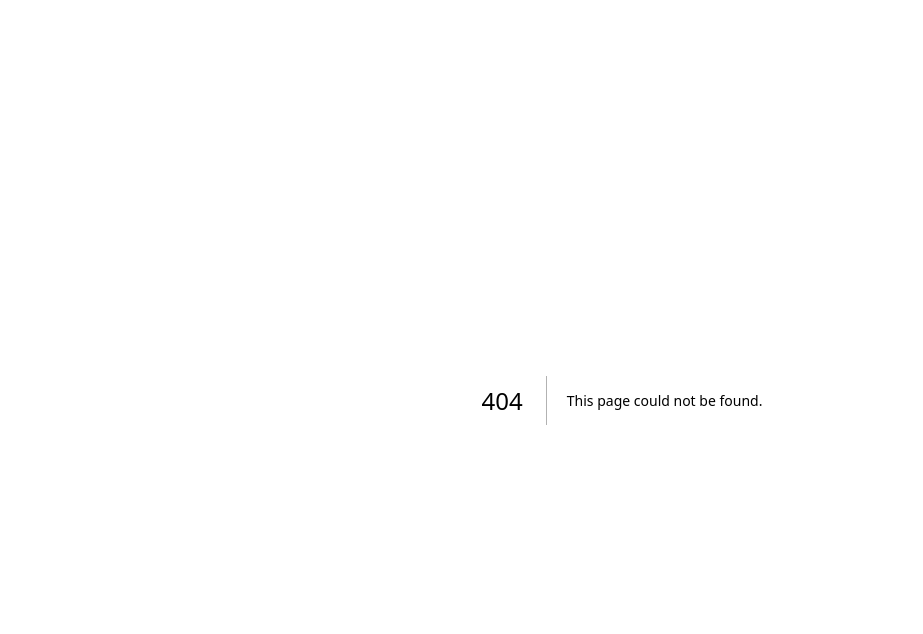
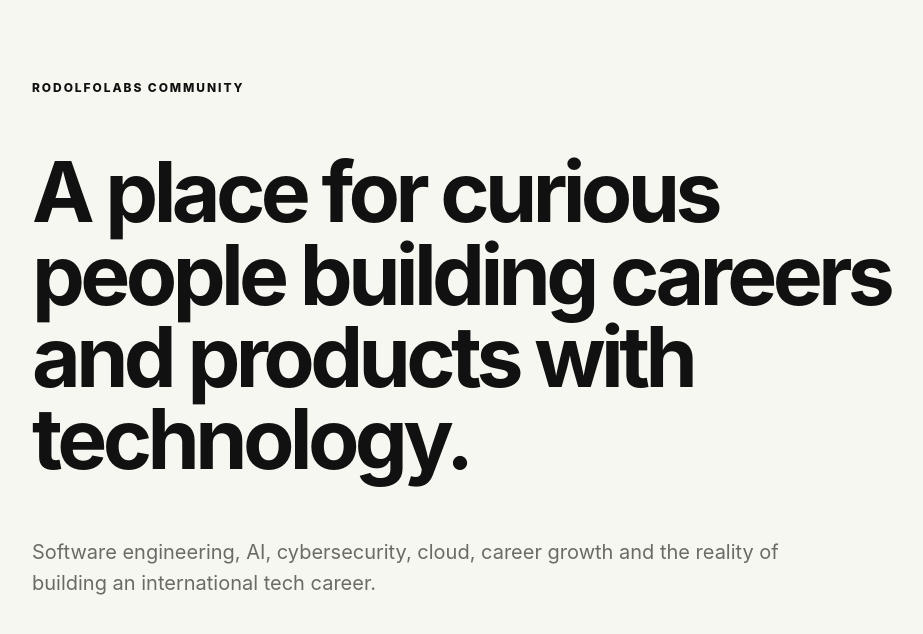
Before and after one commit to raduolivas/rodolfosilva_btt, a Next.js app: page /community in a window 1280 px wide. Before the commit this address had no page. Shown: the top 634 px of the page, without its empty margins (18-941 px from the left). Built offline with nearby package versions, Linux system fonts and the light colour scheme.

Commit message:
Add community page foundation

```diff
--- /dev/null
+++ b/app/community/page.tsx
@@ -0,0 +1,13 @@
+export default function CommunityPage() {
+  return (
+    <main className="page">
+      <div className="shell">
+        <div className="eyebrow">RODOLFOLABS COMMUNITY</div>
+        <h1>A place for curious people building careers and products with technology.</h1>
+        <p className="lead">
+          Software engineering, AI, cybersecurity, cloud, career growth and the reality of building an international tech career.
+        </p>
+      </div>
+    </main>
+  );
+}
```
